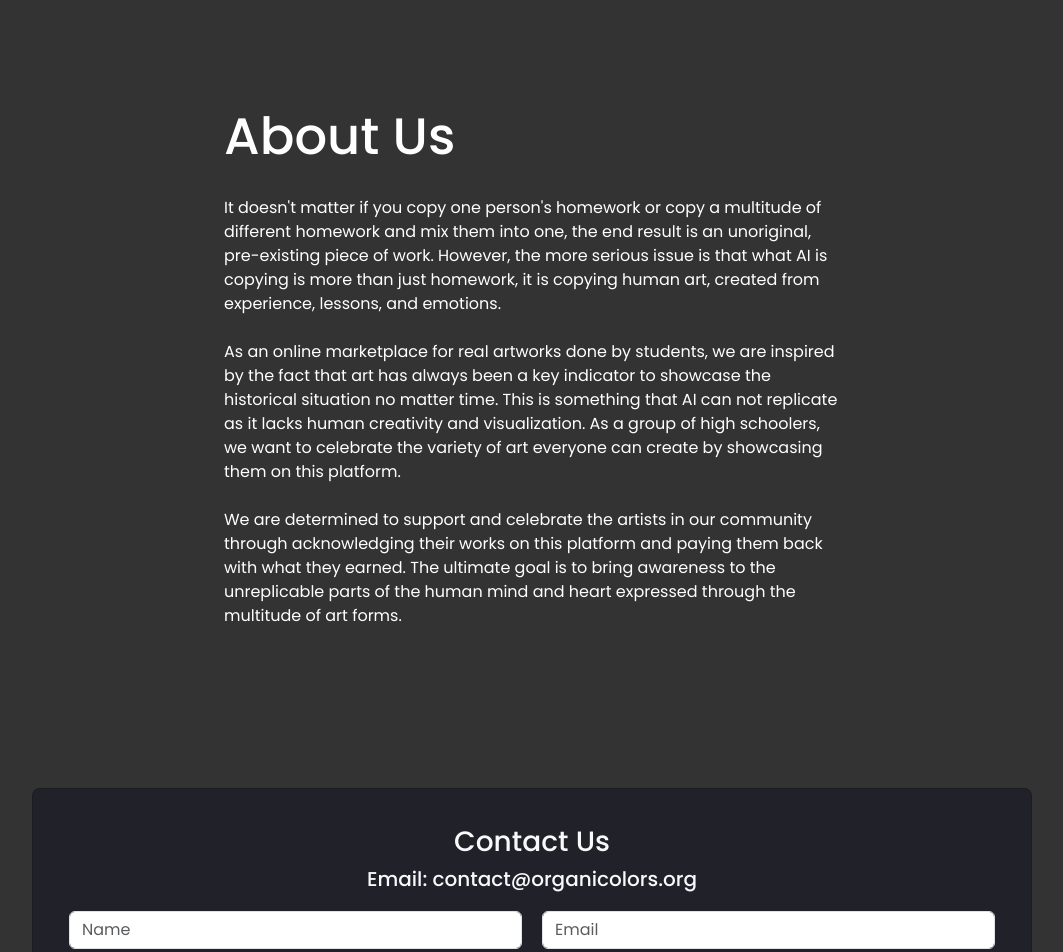
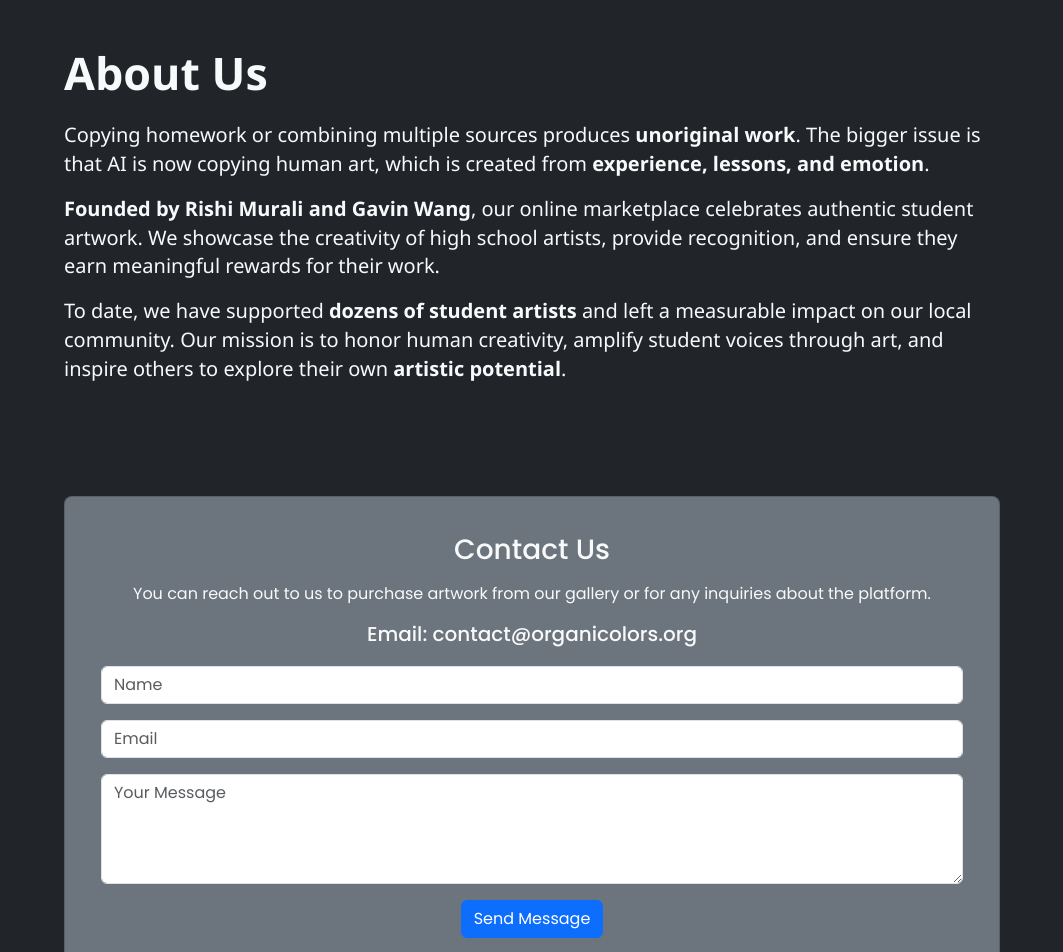
Before and after one commit to Kudostoy0u/organicolors, a React (Vite) app: page / in a window 1280 px wide. Shown: the part 800-1752 px from the top of the page, without its empty margins (108-1171 px from the left). Built offline with nearby package versions, Linux system fonts and the light colour scheme.

Commit message:
Update About and Contact pages with professional styling and functional contact form

```diff
--- a/src/pages/About.tsx
+++ b/src/pages/About.tsx
@@ -3,17 +3,35 @@ import { Container } from 'react-bootstrap';
 
 const About: React.FC = () => {
   return (
-    <div className="about-section text-start">
-      <Container className="container-sm w-50">
-        <br/><br/>
-        <h1 className="text-center text-lg-start">About Us</h1>
-        <br/>
-        <p className="text-center text-lg-start fs-6 fs-lg-5">
-          It doesn't matter if you copy one person's homework or copy a multitude of different homework and mix them into one, the end result is an unoriginal, pre-existing piece of work. However, the more serious issue is that what AI is copying is more than just homework, it is copying human art, created from experience, lessons, and emotions. <br/><br/>
-          As an online marketplace for real artworks done by students, we are inspired by the fact that art has always been a key indicator to showcase the historical situation no matter time. This is something that AI can not replicate as it lacks human creativity and visualization. As a group of high schoolers, we want to celebrate the variety of art everyone can create by showcasing them on this platform. <br/><br/>
-          We are determined to support and celebrate the artists in our community through acknowledging their works on this platform and paying them back with what they earned. The ultimate goal is to bring awareness to the unreplicable parts of the human mind and heart expressed through the multitude of art forms.
+    <div className="about-section text-start bg-dark text-light py-5">
+      <Container className="container-sm w-75">
+        <h1
+          className="text-center text-lg-start mb-4"
+          style={{ fontSize: '2.8rem', fontWeight: 700, fontFamily: "'Segoe UI', Tahoma, Geneva, Verdana, sans-serif" }}
+        >
+          About Us
+        </h1>
+
+        <p
+          className="fs-5 mb-3"
+          style={{ lineHeight: '1.8rem', fontFamily: "'Segoe UI', Tahoma, Geneva, Verdana, sans-serif" }}
+        >
+          Copying homework or combining multiple sources produces <strong>unoriginal work</strong>. The bigger issue is that AI is now copying human art, which is created from <strong>experience, lessons, and emotion</strong>.
         </p>
-        <br/>
+
+        <p
+          className="fs-5 mb-3"
+          style={{ lineHeight: '1.8rem', fontFamily: "'Segoe UI', Tahoma, Geneva, Verdana, sans-serif" }}
+        >
+          <strong>Founded by Rishi Murali and Gavin Wang</strong>, our online marketplace celebrates authentic student artwork. We showcase the creativity of high school artists, provide recognition, and ensure they earn meaningful rewards for their work.
+        </p>
+
+        <p
+          className="fs-5 mb-3"
+          style={{ lineHeight: '1.8rem', fontFamily: "'Segoe UI', Tahoma, Geneva, Verdana, sans-serif" }}
+        >
+          To date, we have supported <strong>dozens of student artists</strong> and left a measurable impact on our local community. Our mission is to honor human creativity, amplify student voices through art, and inspire others to explore their own <strong>artistic potential</strong>.
+        </p>
       </Container>
     </div>
   );
--- a/src/pages/Contact.tsx
+++ b/src/pages/Contact.tsx
@@ -1,31 +1,57 @@
-// src/pages/Contact.tsx
-import React from 'react';
-import { Container, Card, Form, Button } from 'react-bootstrap';
+import React, { useState } from 'react';
+import { Container, Card, Form, Button, Alert } from 'react-bootstrap';
+import emailjs from 'emailjs-com';
 
 const Contact: React.FC = () => {
+  const [status, setStatus] = useState<string | null>(null);
+
+  const handleSubmit = (e: React.FormEvent<HTMLFormElement>) => {
+    e.preventDefault();
+
+    emailjs.sendForm(
+      'service_k2o0077',  // replace with your EmailJS service ID
+      'template_q9cy6ih', // replace with your EmailJS template ID
+      e.currentTarget,
+      'YTUe9cCdRb4JI_VGG-'   // replace with your EmailJS public key
+    )
+    .then(
+      (result) => {
+        setStatus('Message sent successfully!');
+        e.currentTarget.reset();
+      },
+      (error) => {
+        setStatus('Failed to send message. Please try again.');
+        console.error(error.text);
+      }
+    );
+  };
+
   return (
-    <section id="contact" className="contact-section">
-      <Container fluid className="container-center">
-        <Card className="contact-card text-light">
+    <section id="contact" className="contact-section bg-dark text-light py-5">
+      <Container className="w-75">
+        <Card className="contact-card bg-secondary text-light">
           <Card.Body>
-            <h3>Contact Us</h3>
+            <h3 className="mb-3">Contact Us</h3>
+            <p>You can reach out to us to purchase artwork from our gallery or for any inquiries about the platform.</p>
             <h5>Email: contact@organicolors.org</h5>
-            <Form>
-              <Form.Group className="form-group-inline mb-3">
-                <Form.Control type="text" placeholder="Name" />
-                <Form.Control type="email" placeholder="Email" />
+
+            {status && <Alert variant={status.includes('successfully') ? 'success' : 'danger'}>{status}</Alert>}
+
+            <Form onSubmit={handleSubmit}>
+              <Form.Group className="mb-3" controlId="formName">
+                <Form.Control type="text" placeholder="Name" name="user_name" required />
               </Form.Group>
-              <Form.Group className="form-group">
-                <Form.Control as="textarea" rows={3} placeholder="Your Message" />
+              <Form.Group className="mb-3" controlId="formEmail">
+                <Form.Control type="email" placeholder="Email" name="user_email" required />
               </Form.Group>
-              <Button variant="primary" type="submit">
-                Send Message
-              </Button>
+              <Form.Group className="mb-3" controlId="formMessage">
+                <Form.Control as="textarea" rows={4} placeholder="Your Message" name="message" required />
+              </Form.Group>
+              <Button variant="primary" type="submit">Send Message</Button>
             </Form>
           </Card.Body>
         </Card>
       </Container>
-      <br/><br/><br/><br/><br/><br/>
     </section>
   );
 };
```
